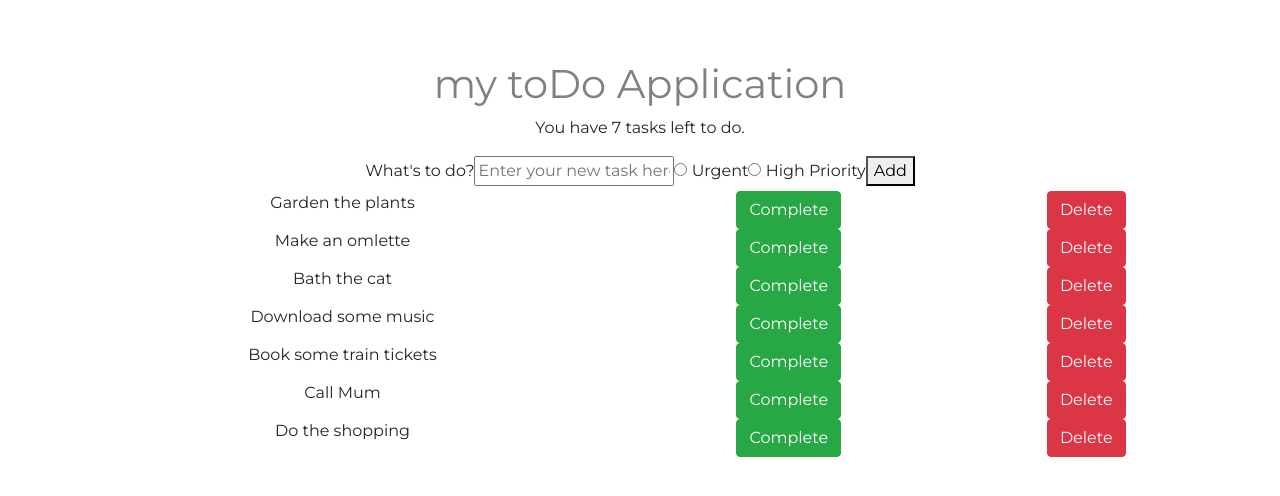
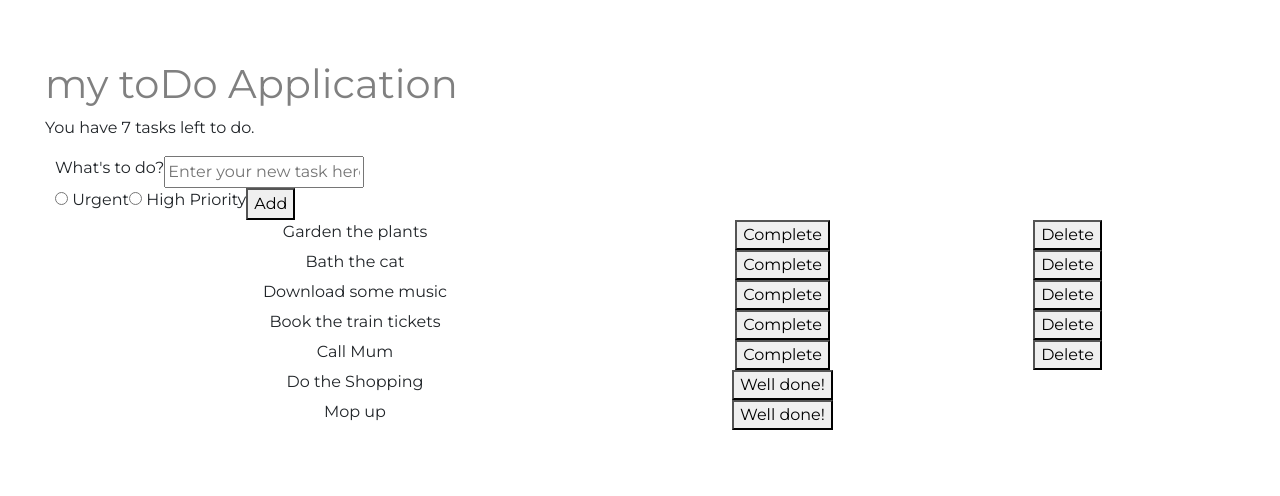
Before and after one commit to lucymulligan/todo-app-frontend, a React app: page / in a window 1280 px wide. Shown: the top 496 px of the page. Built offline with nearby package versions, Linux system fonts and the light colour scheme.

Commit message:
Added change in button for boolean object properties

```diff
--- a/src/App.js
+++ b/src/App.js
@@ -11,19 +11,20 @@ class App extends React.Component {
 
   state = {
     tasks: [
-      "Garden the plants",
-      "Make an omlette",
-      "Bath the cat",
-      "Download some music",
-      "Book some train tickets",
-      "Call Mum",
-      "Do the shopping",
+      {task: 'Garden the plants', completed: false},
+      {task: 'Bath the cat', completed: false},
+      {task: 'Download some music', completed: false},
+      {task: 'Book the train tickets', completed: false},
+      {task: 'Call Mum', completed: false},
+      {task: 'Do the Shopping', completed: true},
+      {task: 'Mop up', completed: true},
     ]
   }
 
   addTask = (newTask) => {
     const newTasks = this.state.tasks.slice();
-    newTasks.push(newTask);
+    const taskObject = {task: newTask, completed: false}
+    newTasks.push(taskObject);
     this.setState({
       tasks: newTasks
     });
@@ -32,24 +33,26 @@ class App extends React.Component {
   render() {
     return (
       <div className="App">
-        <div className="Row">
+        <div className="row">
           <Header />
           <Nav />
         </div>
-        <div className="Row">
+        <div className="row">
           <TaskCounter count={this.state.tasks.length} /></div>
-        <div className="Row">
+          <div className="container">
+          <div className="row">
           <AddItem addTask={this.addTask} />
-          <div className="Row">
-            <div className="Container">
+          </div>
+          <div className="row">
+            <div className="container">
               {
-                this.state.tasks.map(function (toDoListItems, i) {
-                  return <ListItem task={toDoListItems} />;
+                this.state.tasks.map(function (item, i) {
+                  return <ListItem key ={i} task={item} />;
                 })}
+            </div>
             </div>
           </div>
         </div>
-      </div>
     );
   }
 }
--- a/src/components/AddItem.js
+++ b/src/components/AddItem.js
@@ -24,11 +24,15 @@ class addItem extends React.Component {
     render() {
         return (
             <div>
+                <div className="row">
                 <label htmlFor="inputNewToDo">What's to do?</label>
                 <input type="text" id="inputNewToDo" placeholder="Enter your new task here..." value = {this.state.text} onChange={this.handleChange}/>
-                <label for="urgent"><input id="Urgent" type="radio" name="urgent-important" /> Urgent </label>
-                <label for="important"><input id="important" type="radio" name="indoor-important" /> High Priority</label>
+                </div>
+                <div className="row">
+                <label htmlFor="urgent"><input id="Urgent" type="radio" name="urgent-important" /> Urgent </label>
+                <label htmlFor="important"><input id="important" type="radio" name="indoor-important" /> High Priority</label>
                 <button onClick={this.handleClick}>Add</button>
+                </div>
             </div>
         );
     }
--- a/src/components/ListItem.js
+++ b/src/components/ListItem.js
@@ -5,13 +5,13 @@ class ListItem extends React.Component {
         return (
             <div className="row">
                 <div className="col-6">
-                    {this.props.task}
-                    </div>
+                {this.props.task.task}
+                </div>
                 <div className="col-3">
-                    <button type="button" className="btn btn-success">Complete</button>
-                    </div>
+                {this.props.task.completed ? <button>Well done!</button> : <button>Complete</button>}
+                </div>
                 <div className="col-3">
-                    <button type="button" class="btn btn-danger">Delete</button>
+                {this.props.task.completed ? null : <button>Delete</button>}
                 </div>
             </div>
         );
```
